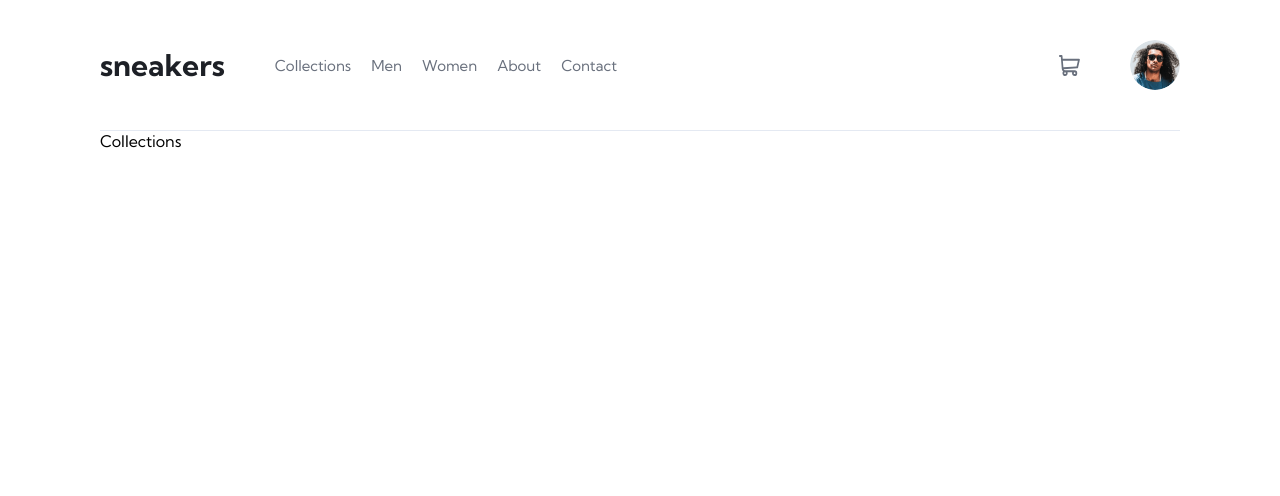
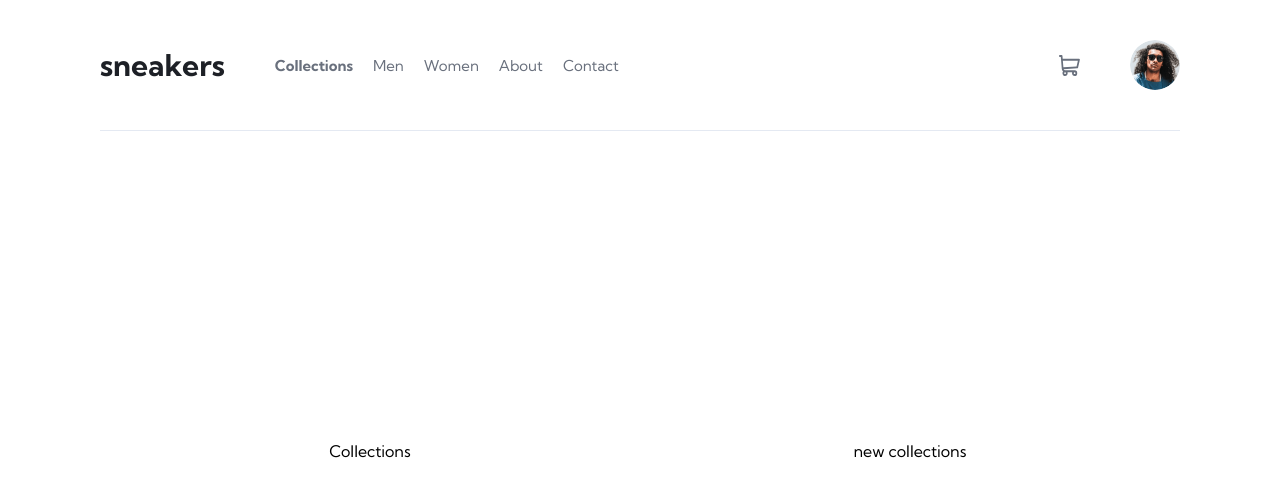
Before and after one commit to IrakliTsiklauri/e-commerce-platform, a React (Create React App) app: page / in a window 1280 px wide. Shown: the top 496 px of the page. Built offline with nearby package versions, Linux system fonts and the light colour scheme.

Commit message:
add some styles and html stucture

```diff
--- a/src/components/HeaderSection.jsx
+++ b/src/components/HeaderSection.jsx
@@ -63,6 +63,10 @@ const NavigationLink = styled(NavLink)`
   font-size: 15px;
   color: rgba(105, 112, 125, 1);
   font-weight: 400;
+
+  &.active {
+    font-weight: 700;
+  }
 `;
 
 const CartAndAvatar = styled.div`
--- a/src/pages/About.jsx
+++ b/src/pages/About.jsx
@@ -1,9 +1,16 @@
-import React from 'react'
+import React from "react";
 
 const About = () => {
   return (
-    <div>About</div>
-  )
-}
+    <div>
+      <p>
+        Lorem, ipsum dolor sit amet consectetur adipisicing elit. Consequuntur,
+        doloremque earum voluptas aspernatur tempore corrupti tenetur suscipit!
+        Reprehenderit, ipsum illum ut optio minima, consectetur delectus quam,
+        obcaecati similique est beatae.
+      </p>
+    </div>
+  );
+};
 
-export default About
+export default About;
--- a/src/pages/Collections.jsx
+++ b/src/pages/Collections.jsx
@@ -1,9 +1,33 @@
-import React from 'react'
+import React from "react";
+import styled from "styled-components";
 
 const Collections = () => {
   return (
-    <div>Collections</div>
-  )
-}
+    <MainSection>
+      <ImgSide>Collections</ImgSide>
+      <InfoSide>new collections</InfoSide>
+    </MainSection>
+  );
+};
 
-export default Collections
+export default Collections;
+
+const MainSection = styled.div`
+  width: 100%;
+  height: 80vh;
+  display: grid;
+  grid-template-columns: 1fr 1fr;
+  align-items: center;
+  justify-content: center;
+`;
+
+const ImgSide = styled.div`
+  display: flex;
+  align-items: center;
+  justify-content: center;
+`;
+const InfoSide = styled.div`
+  display: flex;
+  align-items: center;
+  justify-content: center;
+`;
--- a/src/pages/Contact.jsx
+++ b/src/pages/Contact.jsx
@@ -1,9 +1,7 @@
-import React from 'react'
+import React from "react";
 
 const Contact = () => {
-  return (
-    <div>Contact</div>
-  )
-}
+  return <div></div>;
+};
 
-export default Contact
+export default Contact;
--- a/src/ui/AppLayout.jsx
+++ b/src/ui/AppLayout.jsx
@@ -16,6 +16,6 @@ const AppLayout = () => {
 
 export default AppLayout;
 
-const Main =styled.div`
+const Main = styled.div`
   display: flex;
-`
+`;
```
